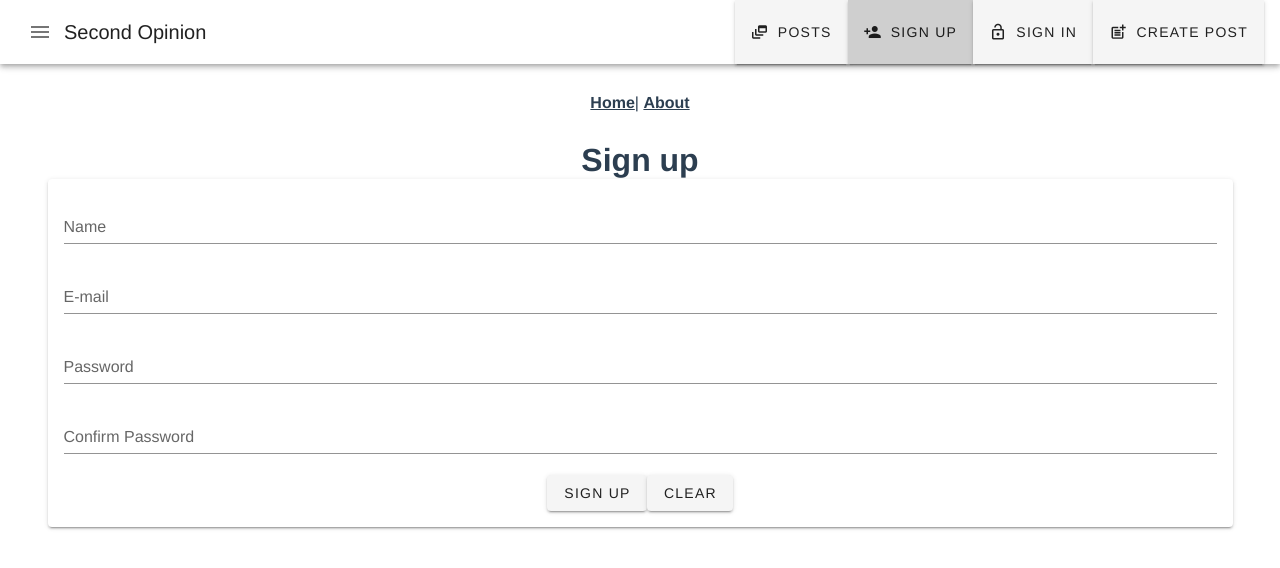
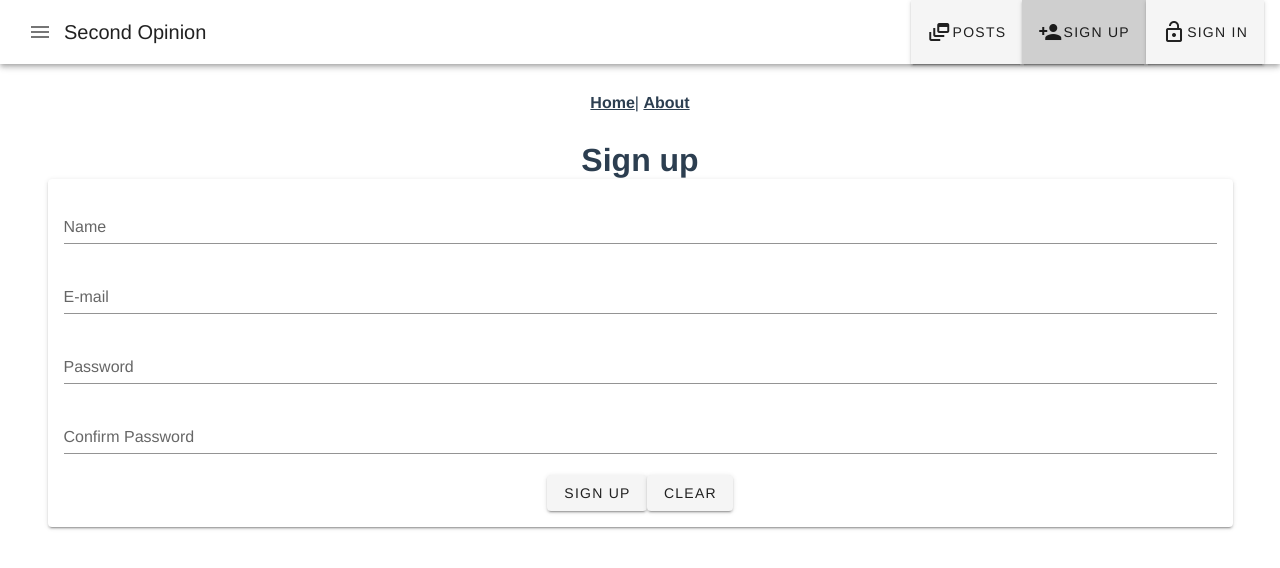
Before and after one commit to AdamCassidy/feedback-app, a Vue app: page /signup in a window 1280 px wide. Shown: the top 568 px of the page. Built offline with nearby package versions, Linux system fonts and the light colour scheme.

Commit message:
Route to home after sign up and compute toolbar
To show certain buttons reroute if user is signed in.

```diff
--- a/src/App.vue
+++ b/src/App.vue
@@ -7,17 +7,9 @@
       </v-toolbar-title>
       <v-spacer></v-spacer>
       <v-toolbar-items>
-        <v-btn to="/posts">
-          <v-icon left>dynamic_feed</v-icon>Posts
-        </v-btn>
-        <v-btn to="/signup">
-          <v-icon left>person_add</v-icon>Sign up
-        </v-btn>
-        <v-btn to="/signin">
-          <v-icon left>lock_open</v-icon>Sign in
-        </v-btn>
-        <v-btn to="/post/new">
-          <v-icon left>post_add</v-icon>Create Post
+        <v-btn v-for="item in toolbarItems" :key="item.key" :to="item.link">
+          <v-icon>{{ item.icon }}</v-icon>
+          {{ item.title }}
         </v-btn>
       </v-toolbar-items>
     </v-toolbar>
@@ -58,6 +50,28 @@ export default {
       ],
     };
   },
+  computed: {
+    userIsAuth() {
+      return (
+        this.$store.getters.user !== null &&
+        this.$store.getters.user !== undefined
+      );
+    },
+    toolbarItems() {
+      let toolbarItems = [
+        { icon: "dynamic_feed", title: "Posts", link: "/posts" },
+        { icon: "post_add", title: "Create Posts", link: "/posts/new" },
+      ];
+      if (!this.userIsAuth) {
+        toolbarItems = [
+          { icon: "dynamic_feed", title: "Posts", link: "/posts" },
+          { icon: "person_add", title: "Sign up", link: "/signup" },
+          { icon: "lock_open", title: "Sign in", link: "/signin" },
+        ];
+      }
+      return toolbarItems;
+    },
+  },
 };
 </script>
 
--- a/src/store/index.js
+++ b/src/store/index.js
@@ -6,11 +6,8 @@ Vue.use(Vuex);
 
 export const store = new Vuex.Store({
   state: {
-    posts: [{}],
-    user: {
-      id: 1,
-      posts: [{}],
-    },
+    posts: null,
+    user: null,
   },
   mutations: {
     createPost(state, payload) {
@@ -27,6 +24,7 @@ export const store = new Vuex.Store({
         context: payload.context,
         image: payload.image,
         date: payload.date,
+        id: "qtertwmrtymrd453",
       };
 
       commit("createPost", post);
@@ -36,9 +34,9 @@ export const store = new Vuex.Store({
       firebase
         .auth()
         .createUserWithEmailAndPassword(payload.email, payload.password)
-        .then((user) => {
+        .then((userCredential) => {
           const newUser = {
-            id: user.uid,
+            id: userCredential.user.uid,
             posts: [],
           };
           commit("setUser", newUser);
@@ -61,5 +59,8 @@ export const store = new Vuex.Store({
         });
       };
     },
+    user(state) {
+      return state.user;
+    },
   },
 });
--- a/src/views/User/Sign-up.vue
+++ b/src/views/User/Sign-up.vue
@@ -49,6 +49,16 @@ export default {
         ? "Passwords do not match"
         : "";
     },
+    user() {
+      return this.$store.getters.user;
+    },
+  },
+  watch: {
+    user(value) {
+      if (value !== undefined && value !== null) {
+        this.$router.push("/");
+      }
+    },
   },
   methods: {
     onSignUp() {
```
